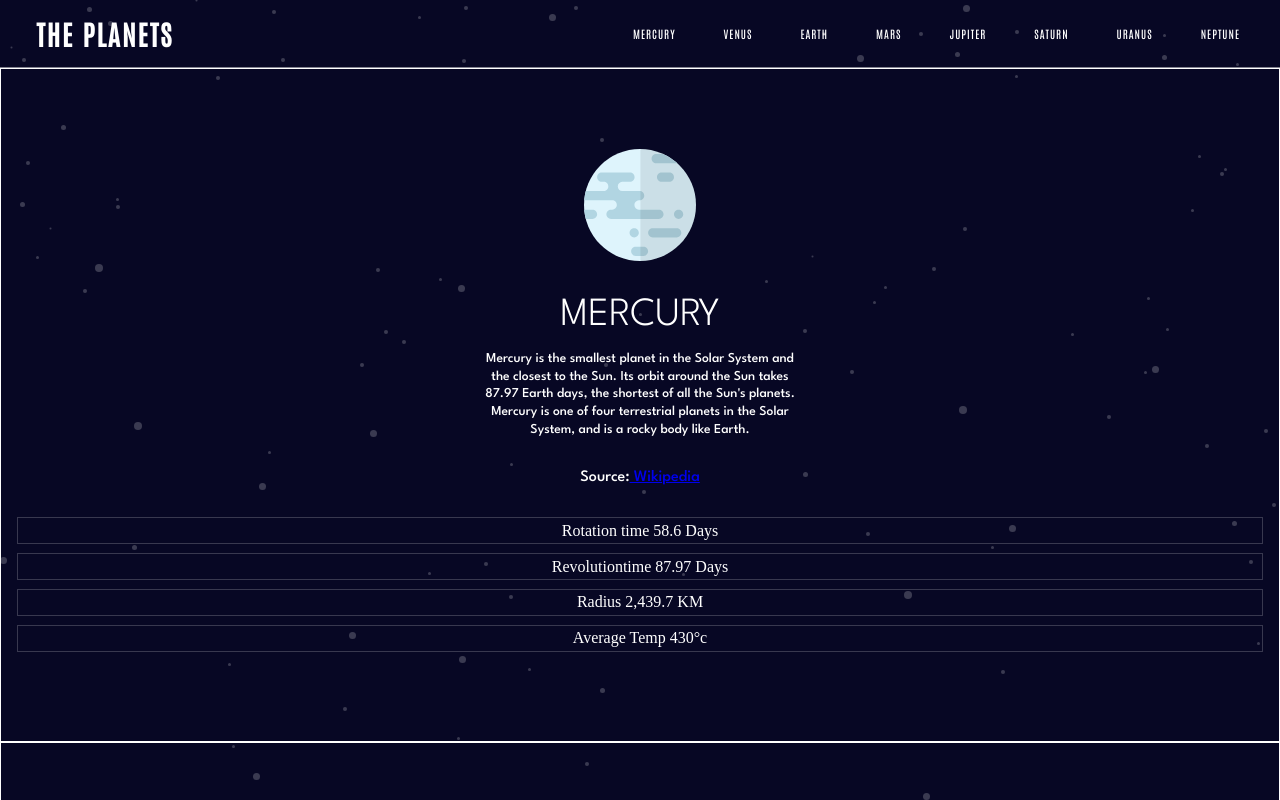
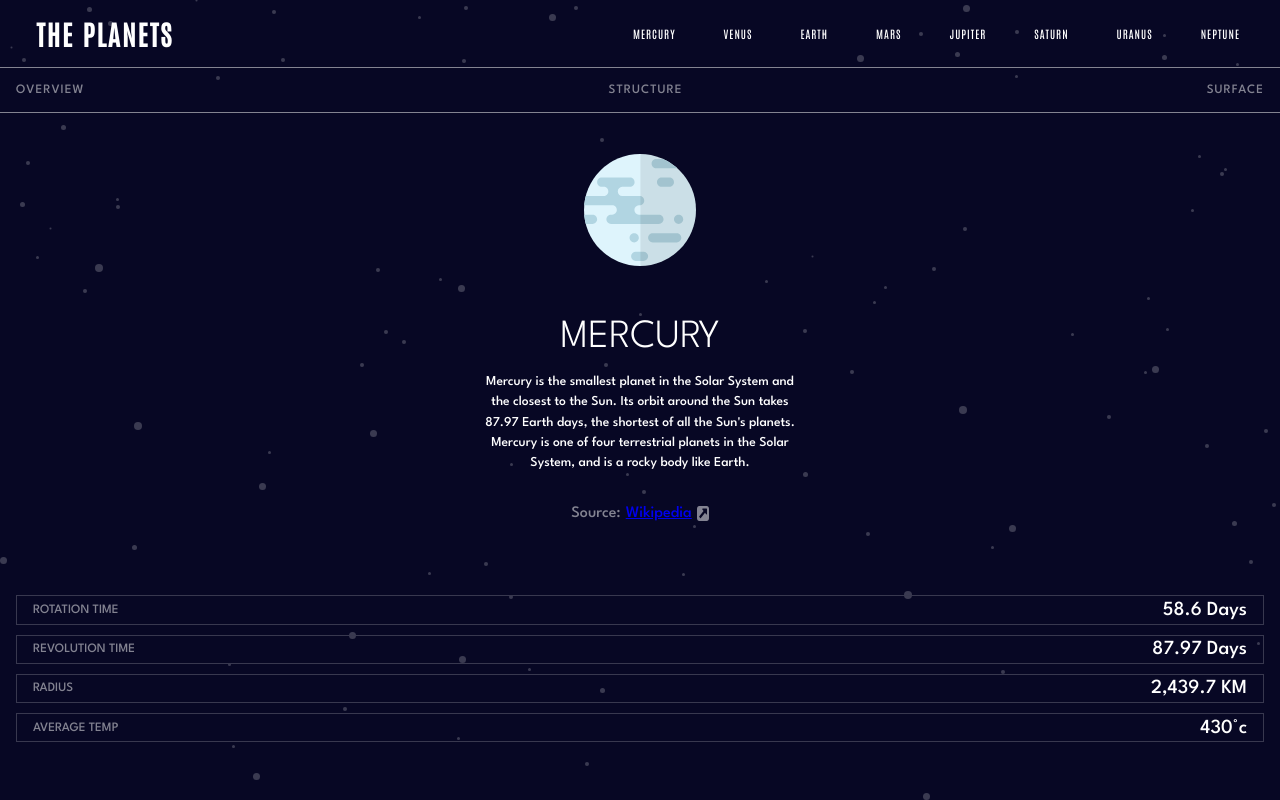
Before and after one commit to john-mathis/react-planets, a React (Create React App) app in the folder planets/: page / in a window 1280 px wide. Shown: the top 800 px of the page. Built offline with nearby package versions, Linux system fonts and the light colour scheme.

Commit message:
added logic to the planetContentToggle component. Users can now toggle through the overview, structure, and surface of each planet

```diff
--- a/planets/package.json
+++ b/planets/package.json
@@ -1,5 +1,5 @@
 {
-  "homepage": "http://mackmathis.github.io/react-planets",
+  "homepage": ".",
   "name": "planets",
   "version": "0.1.0",
   "private": true,
--- a/planets/src/App.css
+++ b/planets/src/App.css
@@ -30,7 +30,12 @@ body {
   background-color: var(--dark-blue);
   font-family: Antonio, Spartan, "sans-serif";
   color: var(--white);
+  overflow: auto;
+  height: 100%;
 }
+
+
+
 
 img {
   max-width: 100%;
--- a/planets/src/App.js
+++ b/planets/src/App.js
@@ -5,6 +5,7 @@ import PlanetJSON from "../src/data.json";
 import Navigation from "./Components/Navigation/Navigation";
 import MobileMenu from "./Components/Mobile Menu/MobileMenu";
 import PlanetDetails from "./Components/Planet Details/PlanetDetails";
+import PlanetContentToggle from "./Components/Planet Content Toggle/PlanetContentToggle";
 
 const App = () => {
   /*
@@ -18,13 +19,28 @@ const App = () => {
     "mobile-menu-container"
   );
 
+  const [planetOverview, setPlanetOverview] = useState(true);
+  const [planetStructure, setPlanetStructure] = useState(false);
+  const [planetSurface, setPlanetSurface] = useState(false);
+
   const isMobileMenuHidden = () => {
     if (!showMobileMenu) {
       setMobileMenuClass("mobile-menu-container active");
+      disableScroll();
     } else {
+      enableScroll();
       setMobileMenuClass("mobile-menu-container hidden");
     }
   };
+
+  const disableScroll = () => {
+    document.body.style.overflow = "hidden";
+  };
+
+  const enableScroll = () => {
+    document.body.style.overflow = "auto";
+  };
+
   return (
     <>
       <Navigation
@@ -33,7 +49,18 @@ const App = () => {
         isMobileMenuHidden={isMobileMenuHidden}
       />
       <MobileMenu mobileMenuClass={mobileMenuClass} />
-      <PlanetDetails PlanetJSON={PlanetJSON} />
+      <PlanetContentToggle
+        setPlanetOverview={setPlanetOverview}
+        setPlanetStructure={setPlanetStructure}
+        setPlanetSurface={setPlanetSurface}
+      />
+
+      <PlanetDetails
+        PlanetJSON={PlanetJSON}
+        planetOverview={planetOverview}
+        planetStructure={planetStructure}
+        planetSurface={planetSurface}
+      />
     </>
   );
 };
--- a/planets/src/Components/Mobile Menu/MobileMenu.css
+++ b/planets/src/Components/Mobile Menu/MobileMenu.css
@@ -1,11 +1,11 @@
 .mobile-menu-container {
-    margin: 2rem 0;
-    min-height: 32rem;
+    min-height: 100vh;
     display: none;
     flex-direction: column;
     position: relative;
     background-color: var(--dark-blue);
     padding: 0 1rem;
+
 }
 
 .active {
@@ -27,7 +27,7 @@
     display: flex;
     align-items: center;
     min-width: 100%;
-    margin: auto;
+    margin: 1rem auto 1rem;
     cursor: pointer;
 }
 
--- /dev/null
+++ b/planets/src/Components/Planet Content Toggle/PlanetContentToggle.css
@@ -0,0 +1,16 @@
+.planet-toggle-container {
+    font-family: League Spartan;
+    text-transform: uppercase;
+    font-size: .8rem;
+    color: var(--light-grey);
+    padding: 1rem;
+    letter-spacing: 1px;
+    display: flex;
+    justify-content: space-between;
+
+}
+
+
+.planet-toggle {
+    cursor: pointer;
+}
--- /dev/null
+++ b/planets/src/Components/Planet Content Toggle/PlanetContentToggle.js
@@ -0,0 +1,47 @@
+import React from "react";
+import "./PlanetContentToggle.css";
+
+const PlanetContentToggle = ({
+  setPlanetOverview,
+  setPlanetStructure,
+  setPlanetSurface,
+}) => {
+  return (
+    <>
+      <div className="planet-toggle-container border-bottom">
+        <p
+          className="planet-toggle"
+          onClick={() => {
+            setPlanetOverview(true);
+            setPlanetStructure(false);
+            setPlanetSurface(false);
+          }}
+        >
+          Overview
+        </p>
+        <p
+          className="planet-toggle"
+          onClick={() => {
+            setPlanetStructure(true);
+            setPlanetOverview(false);
+            setPlanetSurface(false);
+          }}
+        >
+          Structure
+        </p>
+        <p
+          className="planet-toggle"
+          onClick={() => {
+            setPlanetSurface(true);
+            setPlanetOverview(false);
+            setPlanetStructure(false);
+          }}
+        >
+          Surface
+        </p>
+      </div>
+    </>
+  );
+};
+
+export default PlanetContentToggle;
--- a/planets/src/Components/Planet Details/PlanetDetails.css
+++ b/planets/src/Components/Planet Details/PlanetDetails.css
@@ -1,10 +1,14 @@
 .planet-detail-container {
+    /* border: 1px solid var(--white); */
     margin: auto;
+    display: flex;
+    flex-direction: column;
+    justify-content: space-evenly;
     text-align: center;
-    border: 1px solid var(--white);
-    min-height: 28rem;
-    padding: 5rem 1rem;
-    font-family: Spartan;
+    min-height: 26rem;
+    padding: 1.5rem 1rem;
+    font-family: League Spartan;
+    min-height: 85vh;
 }
 
 .planet-img {
@@ -25,13 +29,18 @@
 }
 
 .planet-info {
-    line-height: 1.3;
+    line-height: 1.5;
     font-size: .85rem;
     margin-top: 1rem;
 }
 
 .planet-source {
     margin-top: 2rem;
+    color: var(--light-grey);
+    display: flex;
+    justify-content: space-between;
+    margin: 2rem auto 1rem;
+    max-width: 8.6rem;
 }
 
 .full-border {
@@ -41,6 +50,17 @@
     padding: .2rem;
 }
 
+.stat-description {
+    text-transform: uppercase;
+    font-size: .8rem;
+    color: var(--light-grey);
+}
+
 .planet-stats {
+    padding: .3rem 1rem;
     font-size: 1.25rem;
+    display: flex;
+    align-items: center;
+    justify-content: space-between;
+    /* min-height: 3rem; */
 }
--- a/planets/src/Components/Planet Details/PlanetDetails.js
+++ b/planets/src/Components/Planet Details/PlanetDetails.js
@@ -2,11 +2,32 @@ import React from "react";
 import "..//Planet Details/PlanetDetails.css";
 
 import img from "../../assets/planet-mercury.svg";
+import Chevron from "../../assets/icon-source.svg";
 
-const PlanetDetails = ({ PlanetJSON }) => {
+const PlanetDetails = ({
+  PlanetJSON,
+  planetOverview,
+  planetStructure,
+  planetSurface,
+}) => {
   console.log(PlanetJSON);
 
   const planetPage = PlanetJSON.map((planets) => {
+    console.log(planets.images.planet);
+    let planetInfo;
+
+    if (planetOverview) {
+      planetInfo = planets.overview.content;
+    }
+
+    if (planetStructure) {
+      planetInfo = planets.structure.content;
+    }
+
+    if (planetSurface) {
+      planetInfo = planets.geology.content;
+    }
+
     return (
       <React.Fragment key={planets.name}>
         <div className="planet-detail-container">
@@ -16,30 +37,32 @@ const PlanetDetails = ({ PlanetJSON }) => {
 
           <div className="planet-info-container">
             <h2 className="planet-name">{planets.name}</h2>
-            <p className="planet-info">{planets.overview.content}</p>
+            <p className="planet-info">{planetInfo}</p>
             <p className="planet-source">
               Source:
               <a href={planets.overview.source}>
-                <span> Wikipedia</span>
+                <span>Wikipedia</span>
               </a>
+              <img alt="" src={Chevron} />
             </p>
           </div>
 
           <div className="planet-stats-container">
-            <p className="planet-rotation full-border">
-              Rotation time{" "}
-              <span className="planet-stat">{planets.rotation}</span>
+            <p className="planet-stats full-border">
+              <span className="stat-description"> Rotation time</span>
+              {planets.rotation}
             </p>
-            <p className="planet-revolution full-border">
-              Revolutiontime{" "}
-              <span className="planet-stat">{planets.revolution}</span>
+            <p className="planet-stats full-border">
+              <span className="stat-description">revolution time </span>
+              {planets.revolution}
             </p>
-            <p className="planet-radius full-border">
-              Radius <span className="planet-stat">{planets.radius}</span>
+            <p className="planet-stats full-border">
+              <span className="stat-description"> Radius</span>
+              {planets.radius}
             </p>
-            <p className="planet-temperature full-border">
-              Average Temp{" "}
-              <span className="planet-stat">{planets.temperature}</span>
+            <p className="planet-stats full-border">
+              <span className="stat-description">Average temp</span>
+              {planets.temperature}
             </p>
           </div>
         </div>
--- a/planets/src/data.json
+++ b/planets/src/data.json
@@ -18,7 +18,7 @@
     "radius": "2,439.7 KM",
     "temperature": "430°c",
     "images": {
-      "planet": "../../assets/planet-mercury.svg",
+      "planet": "../assets/planet-mercury.svg",
       "internal": "./assets/planet-mercury-internal.svg",
       "geology": "./assets/geology-mercury.png"
     }
```
